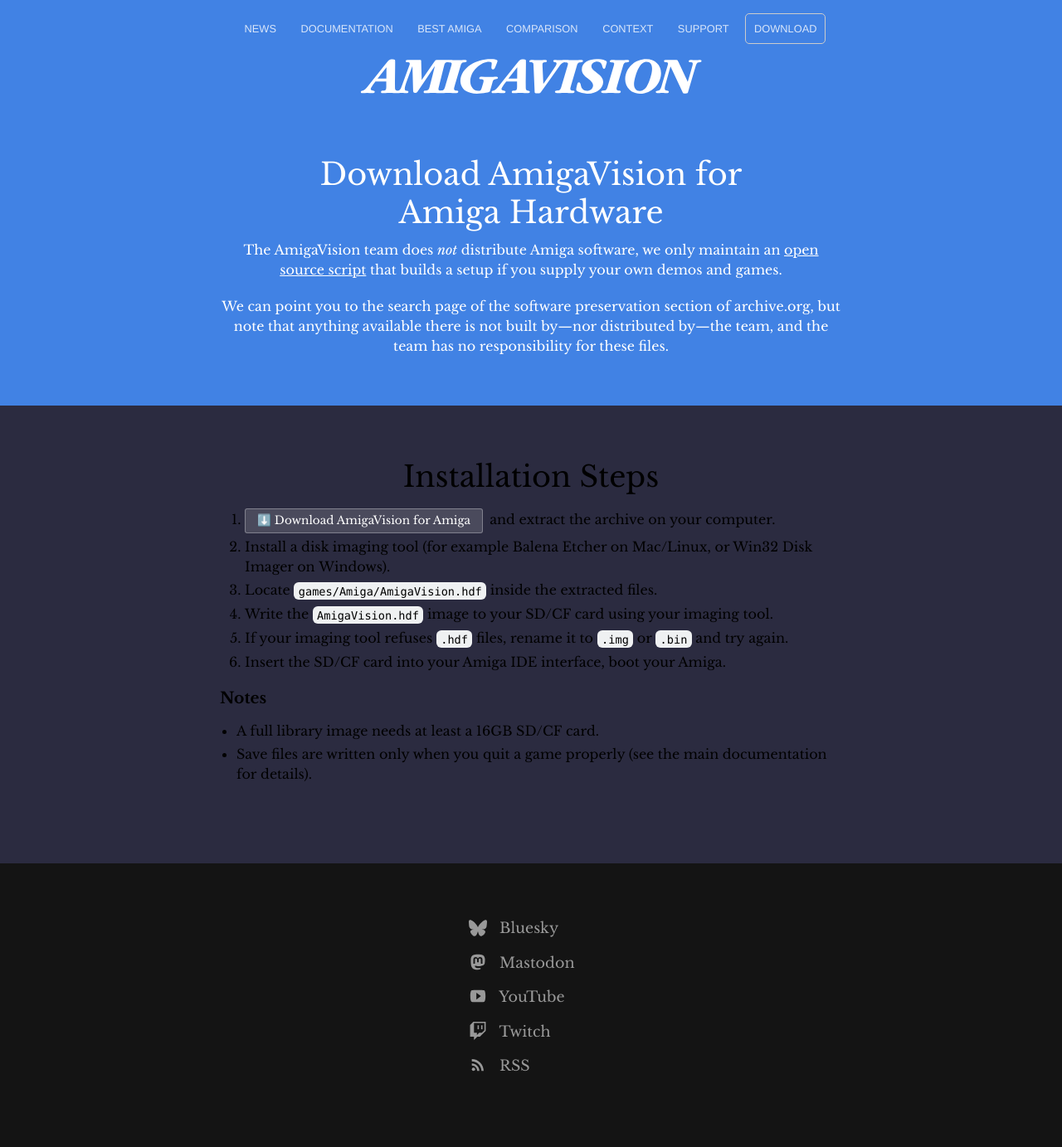
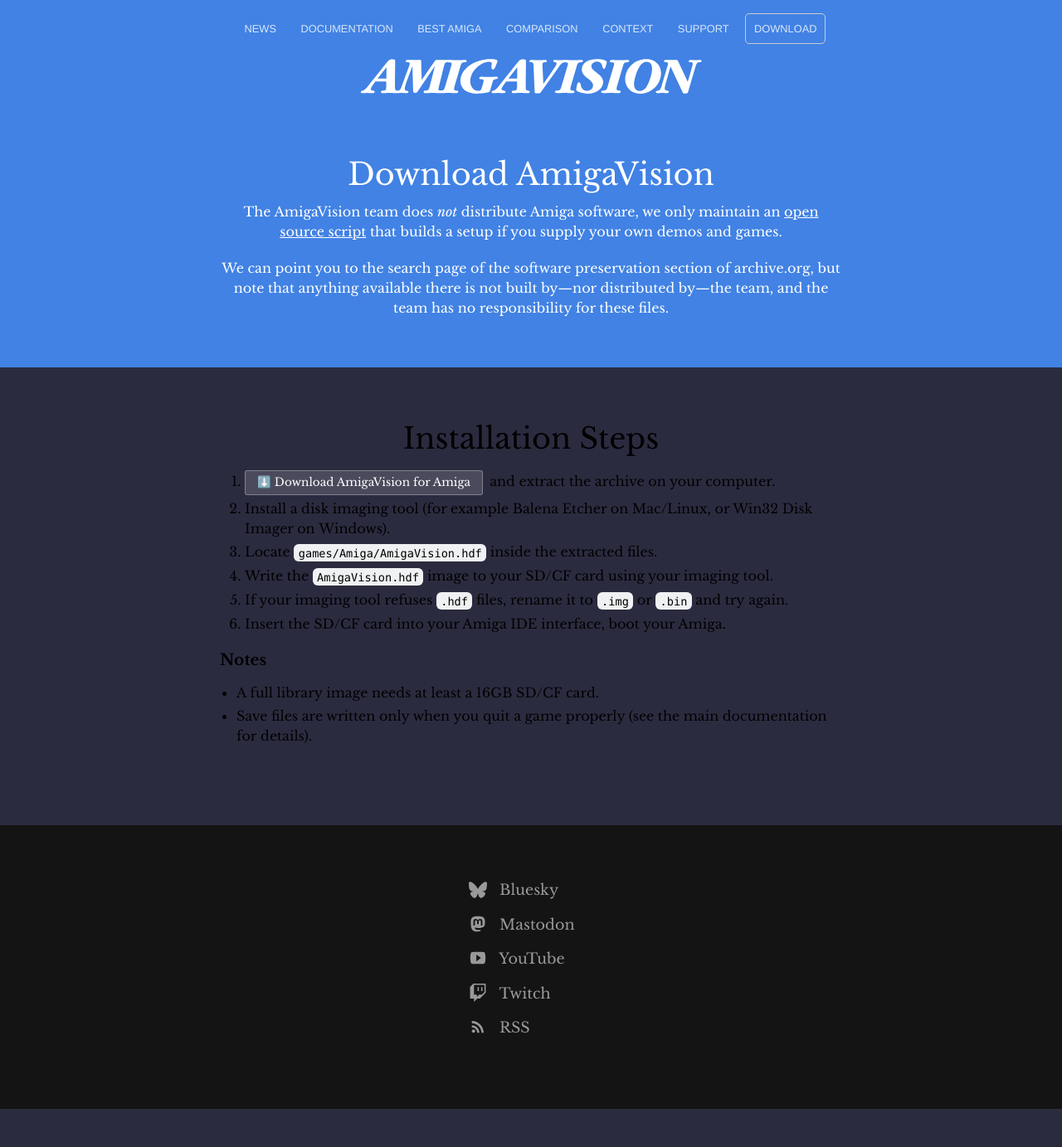
Before and after one commit to amigavision/amigavision.github.io, a Jekyll site: the page built from download/amiga.html, in a window 1280 px wide. Shown: the whole page at 83% size. Built offline with Jekyll 4.4.1, drawn with Linux system fonts in a browser that asks for light colours; after the commit the page ends 1337 px from its top, so only the background shows below that.

Commit message:
Remove platform-specific headlines

```diff
--- a/download/amiga.html
+++ b/download/amiga.html
@@ -6,7 +6,7 @@
 
 <section class="hero">
 	<div class="text-container">
-    <h1>Download AmigaVision for Amiga Hardware</h1>
+    <h1>Download AmigaVision <!-- for Amiga Hardware --></h1>
 		<p class="subtext">The AmigaVision team does <em>not</em> distribute Amiga software, we only maintain an <a href="https://github.com/amigavision/AmigaVision" style="color:white; text-decoration: underline">open source script</a> that builds a setup if you supply your own demos and&nbsp;games.</p>
 
 		<p class="subtext">We can point you to the search page of the software preservation section of archive.org, but note that anything available there is not built by&mdash;nor distributed by&mdash;the team, and the team has no responsibility for these&nbsp;files.</p>
--- a/download/mac.html
+++ b/download/mac.html
@@ -6,7 +6,7 @@
 
 <section class="hero">
 	<div class="text-container">
-    <h1>Download AmigaVision for Mac</h1>
+    <h1>Download AmigaVision <!-- for Mac --></h1>
 		<p class="subtext">The AmigaVision team does <em>not</em> distribute Amiga software, we only maintain an <a href="https://github.com/amigavision/AmigaVision" style="color:white; text-decoration: underline">open source script</a> that builds a setup if you supply your own demos and&nbsp;games.</p>
 
 		<p class="subtext">We can point you to the search page of the software preservation section of archive.org, but note that anything available there is not built by&mdash;nor distributed by&mdash;the team, and the team has no responsibility for these&nbsp;files.</p>
--- a/download/mister.html
+++ b/download/mister.html
@@ -6,7 +6,7 @@
 
 <section class="hero">
 	<div class="text-container">
-    <h1>Download AmigaVision for MiSTer</h1>
+    <h1>Download AmigaVision <!-- for MiSTer --></h1>
 		<p class="subtext">The AmigaVision team does <em>not</em> distribute Amiga software, we only maintain an <a href="https://github.com/amigavision/AmigaVision" style="color:white; text-decoration: underline">open source script</a> that builds a setup if you supply your own demos and&nbsp;games.</p>
 
 		<p class="subtext">We can point you to the search page of the software preservation section of archive.org, but note that anything available there is not built by&mdash;nor distributed by&mdash;the team, and the team has no responsibility for these&nbsp;files.</p>
--- a/download/pi.html
+++ b/download/pi.html
@@ -6,7 +6,7 @@
 
 <section class="hero">
 	<div class="text-container">
-    <h1>Download AmigaVision for Raspberry Pi</h1>
+    <h1>Download AmigaVision <!-- for Raspberry Pi --></h1>
 		<p class="subtext">The AmigaVision team does <em>not</em> distribute Amiga software, we only maintain an <a href="https://github.com/amigavision/AmigaVision" style="color:white; text-decoration: underline">open source script</a> that builds a setup if you supply your own demos and&nbsp;games.</p>
 
 		<p class="subtext">We can point you to the search page of the software preservation section of archive.org, but note that anything available there is not built by&mdash;nor distributed by&mdash;the team, and the team has no responsibility for these&nbsp;files.</p>
--- a/download/windows.html
+++ b/download/windows.html
@@ -6,7 +6,7 @@
 
 <section class="hero">
 	<div class="text-container">
-    <h1>Download AmigaVision for Windows</h1>
+    <h1>Download AmigaVision <!-- for Windows --></h1>
 		<p class="subtext">The AmigaVision team does <em>not</em> distribute Amiga software, we only maintain an <a href="https://github.com/amigavision/AmigaVision" style="color:white; text-decoration: underline">open source script</a> that builds a setup if you supply your own demos and&nbsp;games.</p>
 
 		<p class="subtext">We can point you to the search page of the software preservation section of archive.org, but note that anything available there is not built by&mdash;nor distributed by&mdash;the team, and the team has no responsibility for these&nbsp;files.</p>
```
